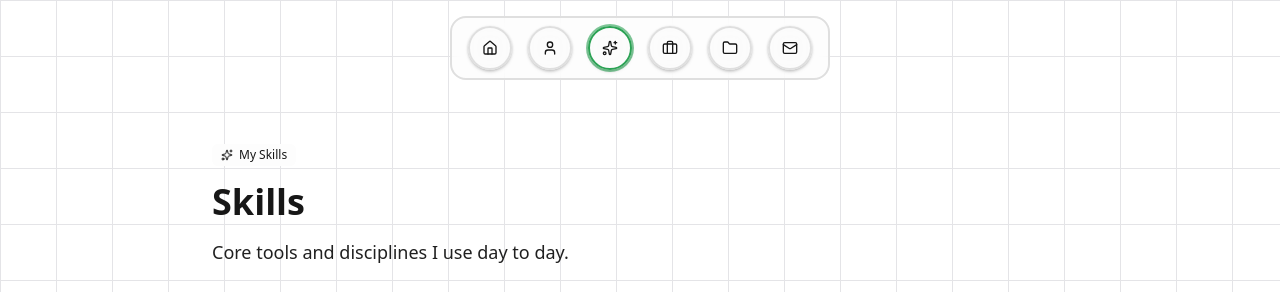
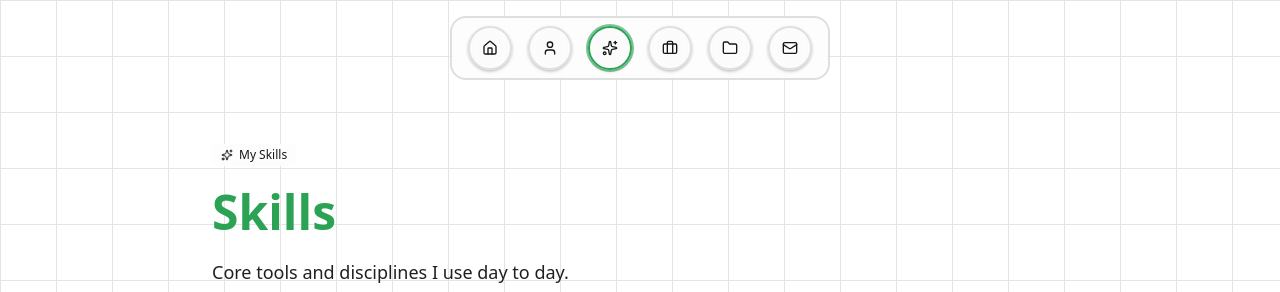
Before and after one commit to alwoodm/portfolio, a Next.js app: page /skills in a window 1280 px wide. Shown: the top 292 px of the page. Built offline with nearby package versions, Linux system fonts and the light colour scheme; no server answers.

Commit message:
feat: align About emphasis and Skills heading styling

```diff
--- a/app/skills/page.tsx
+++ b/app/skills/page.tsx
@@ -49,7 +49,9 @@ export default async function SkillsPage() {
               <Sparkles className="h-4 w-4" />
               {skills.badge}
             </Badge>
-            <h1 className="text-foreground text-3xl font-semibold sm:text-4xl">{skills.title}</h1>
+            <h1 className="text-primary text-3xl leading-tight font-semibold sm:text-4xl lg:text-5xl">
+              {skills.title}
+            </h1>
             <p className="text-muted-foreground max-w-2xl text-base sm:text-lg">
               {skills.description}
             </p>
--- a/components/inline-markdown.tsx
+++ b/components/inline-markdown.tsx
@@ -15,7 +15,7 @@ function renderInlineMarkdown(text: string): ReactNode[] {
     .map((part, index) => {
       if (part.startsWith('**') && part.endsWith('**')) {
         return (
-          <strong key={`bold-${index}`} className="text-primary font-semibold">
+          <strong key={`bold-${index}`} className="text-primary font-bold">
             {part.slice(2, -2)}
           </strong>
         );
@@ -25,7 +25,7 @@ function renderInlineMarkdown(text: string): ReactNode[] {
         return (
           <em
             key={`italic-${index}`}
-            className="text-primary/80 decoration-primary/40 italic underline decoration-2 underline-offset-4"
+            className="text-primary decoration-primary/40 italic underline decoration-2 underline-offset-4"
           >
             {part.slice(1, -1)}
           </em>
--- a/components/project-card.tsx
+++ b/components/project-card.tsx
@@ -31,7 +31,7 @@ export function ProjectCard({ project }: ProjectCardProps) {
       </CardContent>
       <CardFooter className="pt-1">
         {isLive ? (
-          <Button asChild className="group gap-0" size="sm">
+          <Button asChild className="group gap-0 text-white" size="sm">
             <Link href={project.link ?? '#'} rel="noreferrer" target="_blank">
               Visit project
               <span className="inline-flex max-w-0 overflow-hidden opacity-0 transition-all duration-200 group-hover:ml-1 group-hover:max-w-[1rem] group-hover:opacity-100">
@@ -44,7 +44,7 @@ export function ProjectCard({ project }: ProjectCardProps) {
             aria-disabled="true"
             className={cn(
               buttonVariants({ size: 'sm', variant: 'outline' }),
-              'group border-border/60 bg-muted/60 text-muted-foreground hover:bg-muted/60 relative w-[7.5rem] cursor-not-allowed overflow-hidden shadow-none transition-[width] duration-200 group-hover:w-[10.5rem]',
+              'group border-border/60 bg-muted/60 text-muted-foreground hover:bg-muted/60 relative w-[8.5rem] cursor-not-allowed overflow-hidden shadow-none transition-[width] duration-200 group-hover:w-[9.75rem]',
             )}
           >
             <span className="flex h-full w-full items-center justify-center whitespace-nowrap transition-transform duration-200 group-hover:-translate-y-full">
```
Also changed, not shown: 1 other file (tests, documents, lock files or other folders).
